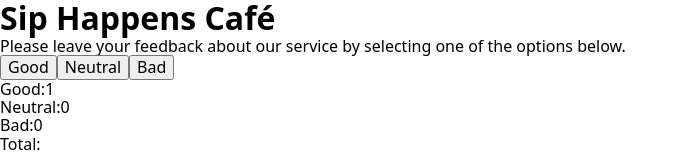
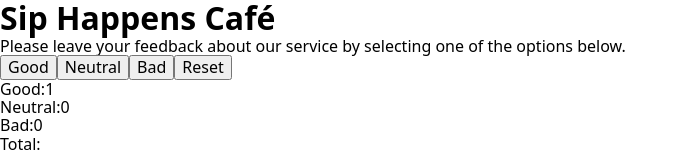
Before and after one commit to NatalySheludko/goit-react-hw-02, a React (Vite) app: page / in a window 1280 px wide. Both pictures are taken after a click on the button "Good". Shown: the top 154 px of the page, without its empty margins (0-688 px from the left). Built offline with nearby package versions, Linux system fonts and the light colour scheme.

Commit message:
add fourth step reset btn

```diff
--- a/src/components/App/App.jsx
+++ b/src/components/App/App.jsx
@@ -19,24 +19,26 @@ export default function App() {
     });
   };
 
-  // const handleReset = () => {
-  //   setClicks({
-  //     ...clicks,
-  //     good: 0,
-  //     neutral: 0,
-  //     bad: 0,
-  //   });
-  // };
+  const handleReset = () => {
+    setClicks({
+      ...clicks,
+      good: 0,
+      neutral: 0,
+      bad: 0,
+    });
+  };
 
   const totalFeedback = clicks.good + clicks.neutral + clicks.bad;
-  console.log(totalFeedback);
 
   return (
     <div>
       <Description />
 
-      <Options onUpdate={updateFeedback} />
-      {/* <Options onReset={handleReset}/> */}
+      <Options
+        onUpdate={updateFeedback}
+        onReset={handleReset}
+        showResetBtn={totalFeedback > 0}
+      />
 
       <div>
         {!totalFeedback ? <Notification /> : <Feedback value={clicks} />}
--- a/src/components/Options/Options.jsx
+++ b/src/components/Options/Options.jsx
@@ -1,12 +1,12 @@
 //import css from "../Options/Options.module.css";
 
-export default function Options({ onUpdate }) {
+export default function Options({ onUpdate, showResetBtn, onReset }) {
   return (
     <div>
       <button onClick={() => onUpdate("good")}>Good</button>
       <button onClick={() => onUpdate("neutral")}>Neutral</button>
       <button onClick={() => onUpdate("bad")}>Bad</button>
-      {/* <button onClick={onReset}>Reset</button> */}
+      {showResetBtn && <button onClick={onReset}>Reset</button>}
     </div>
   );
 }
```
